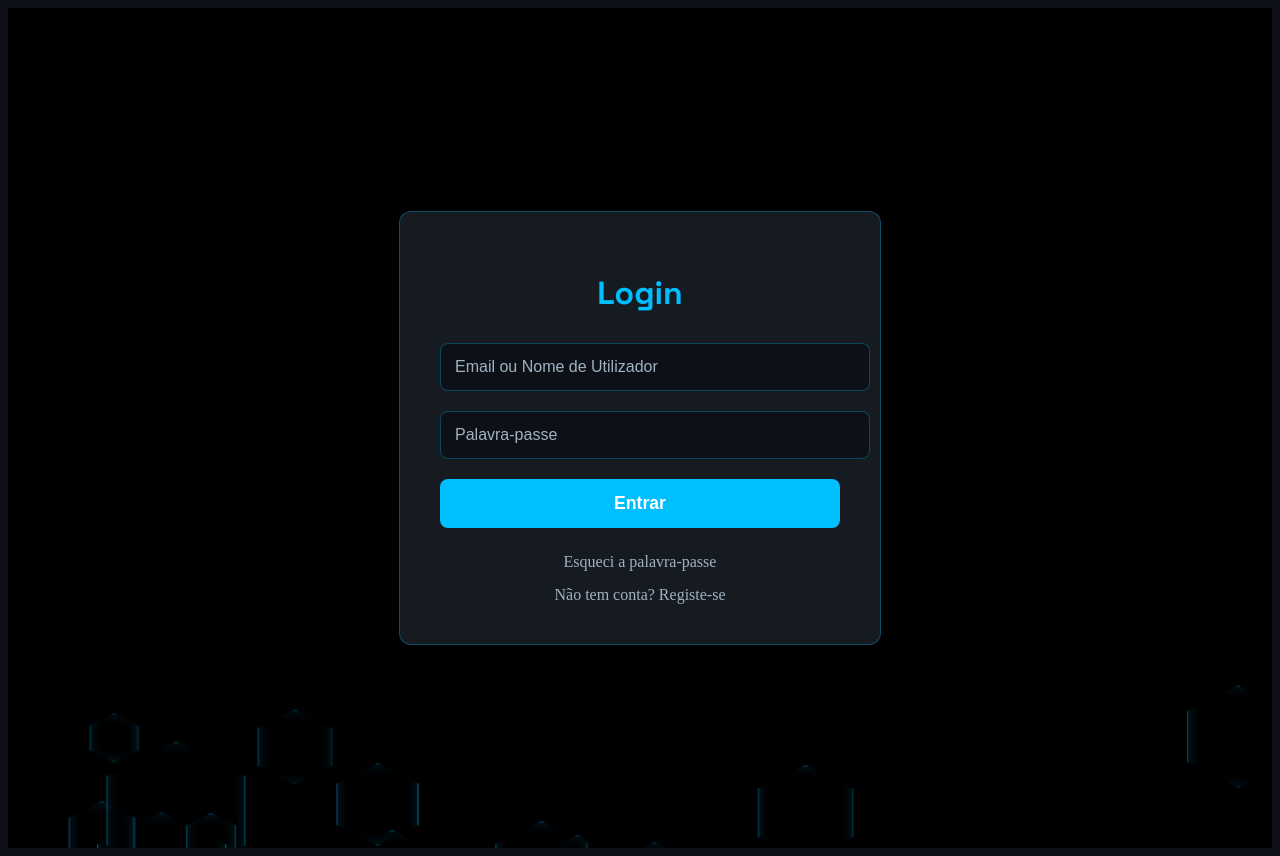
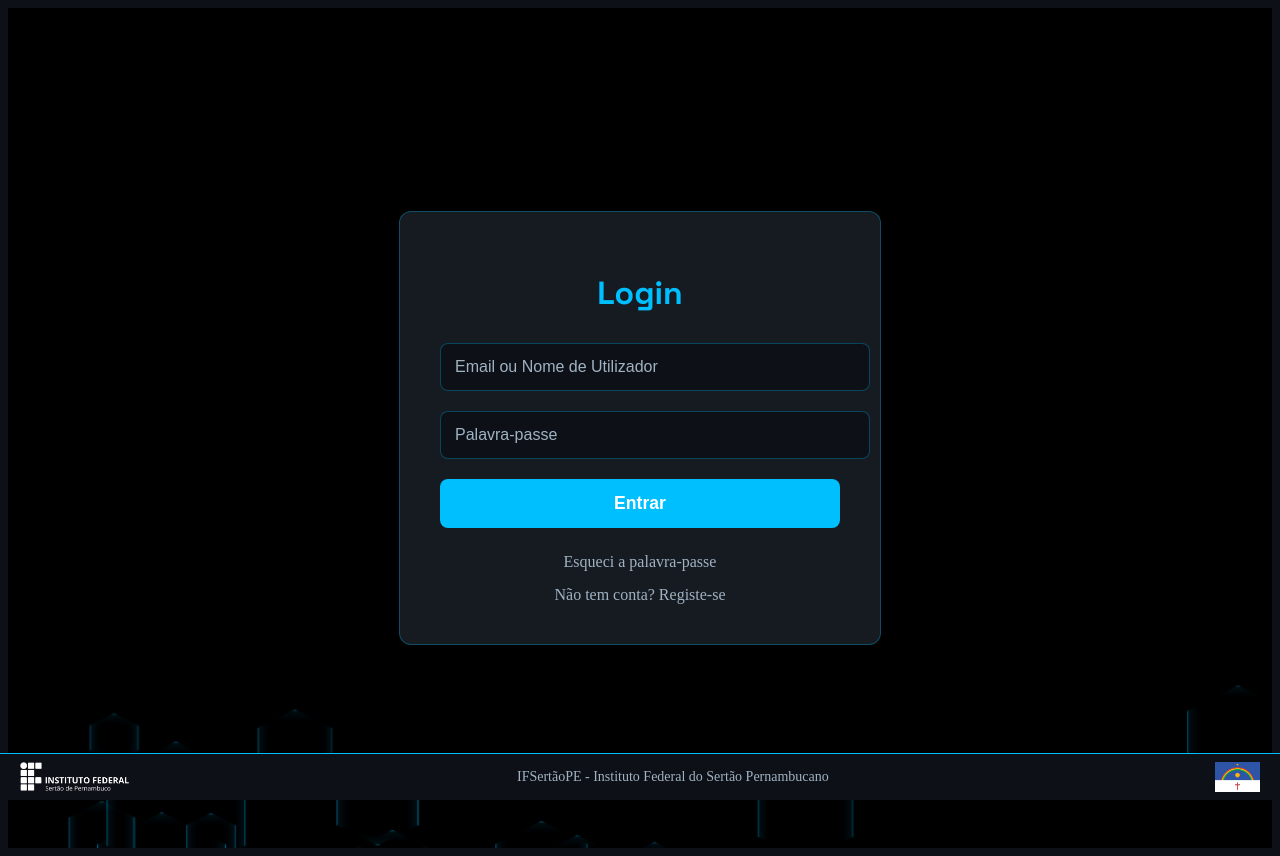
Before and after one commit to TheRealLoppiX/LOCK-FRONT, a React (Create React App) app: page /login in a window 1280 px wide. Built offline with nearby package versions, Linux system fonts and the light colour scheme.

Commit message:
Bug Fixes do rodapé

```diff
--- a/src/App.tsx
+++ b/src/App.tsx
@@ -13,6 +13,10 @@ import Settings from './pages/settings';
 import Profile from './pages/profile';
 import QuizSelectionPage from './pages/QuizSelectionPage';
 import QuizPlayer from './pages/QuizPlayer';
+
+// Rodapé
+import Footer from './components/Footer';
+
 
 // ===================================================================
 // COMPONENTE PARA PROTEGER ROTAS
@@ -60,12 +64,16 @@ function AppRoutes() {
 // ===================================================================
 function App() {
   return (
-    <Router>      {/* 1. A "estrada" vem primeiro */}
-      <AuthProvider>  {/* 2. O "carro" com o GPS vem depois, já na estrada */}
-        <AppRoutes /> {/* 3. As rotas são renderizadas aqui dentro */}
+    <Router>
+      <AuthProvider>
+        <div className="app-container">
+          <main className="main-content">
+            <AppRoutes />
+          </main>
+          <Footer />
+        </div>
       </AuthProvider>
     </Router>
   );
 }
-
 export default App;
--- a/src/pages/dashboard.tsx
+++ b/src/pages/dashboard.tsx
@@ -60,9 +60,7 @@ const Dashboard: React.FC = () => {
               <CaretDown weight="bold" className={`caret-icon ${isLabsOpen ? 'open' : ''}`} />
             </div>
             <div className={`dropdown-content ${isLabsOpen ? 'open' : ''}`}>
-              <Link to="/labs/sql-injection" className="dropdown-item">SQL Injection</Link>
-              <Link to="/labs/brute-force" className="dropdown-item">Brute Force</Link>
-              <Link to="/labs/xss" className="dropdown-item">Cross-Site Scripting (XSS)</Link>
+              <Link to="/labs/burp-suite" className="dropdown-item">Burp Suite</Link>
             </div>
           </div>
 
@@ -111,7 +109,7 @@ const Dashboard: React.FC = () => {
             <div className={`dropdown-content ${isAboutUsOpen ? 'open' : ''}`}>
               <div className="about-us-text">
                 <p>O Laboratório Online de Cibersegurança com Kali Linux (LOCK) nasce em meio à necessidade de um meio de pesquisa, estudo e aprendizagem prática sobre segurança e pentesting, principalmente na realidade do Instituto Federal do Sertão Pernambucano (IFSertão-PE) - Campus Salgueiro.</p>
-                <p>A equipe, composta por membros do Campus Salgueiro do IF Sertão-PE, tem como objetivo investigar, pesquisar, desenvolver, comprovar e aplicar tecnologias relacionadas ao contexto da cibersegurança em estado da atualidade.</p>
+                <p>A equipe, composta por membros do Campus Salgueiro do IFSertão-PE, tem como objetivo investigar, pesquisar, desenvolver, comprovar e aplicar tecnologias relacionadas ao contexto da cibersegurança em estado da atualidade.</p>
                 <p>Diante disso, o grupo busca meios de transformar a cibersegurança em uma aprendizagem prática e dinâmica para incentivar a propagação do conhecimento, mitigar vulnerabilidades comuns, promover boas práticas de segurança da informação e preparar discentes e docentes para enfrentar cenários reais de ameaças cibernéticas.</p>
               </div>
             </div>
```
